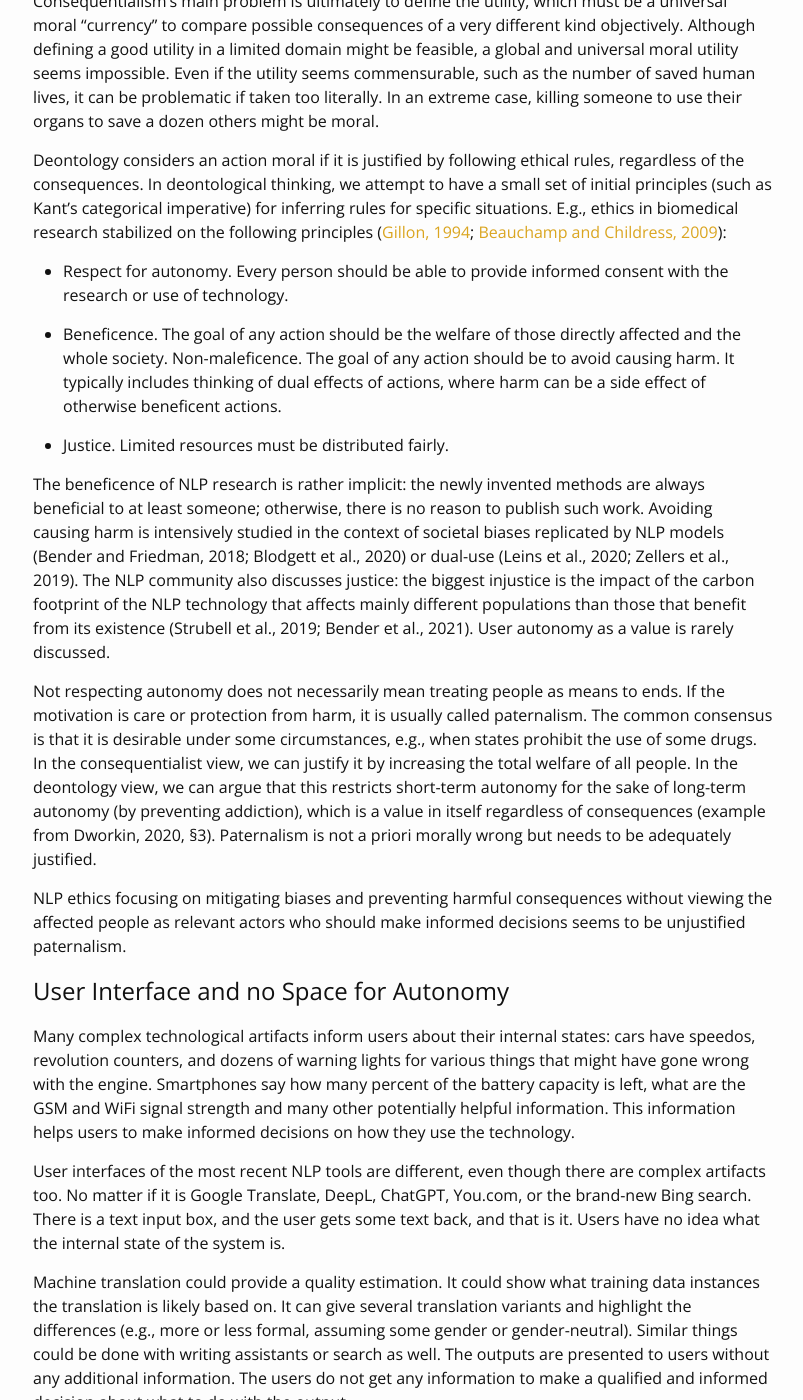
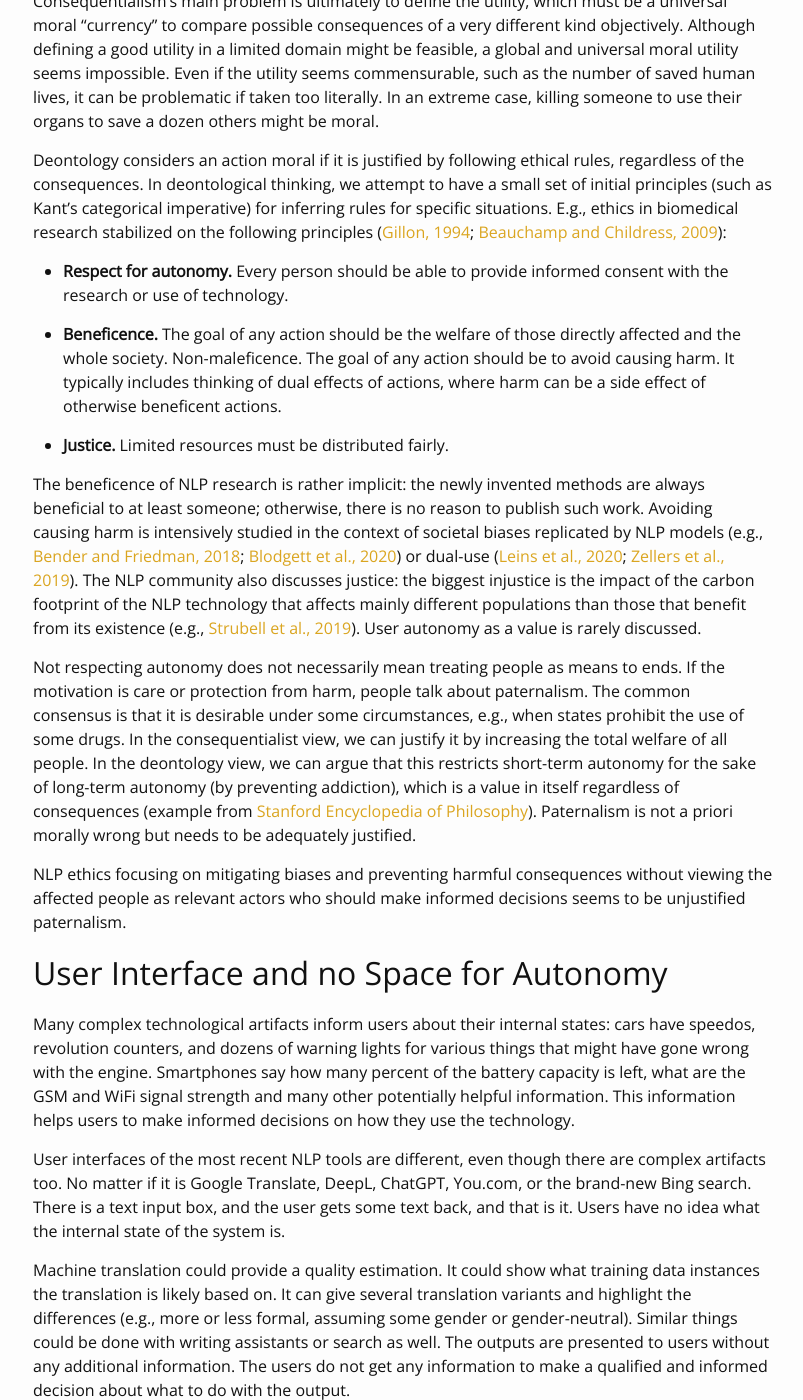
Before and after one commit to jlibovicky/jlibovicky.github.io, a Jekyll site: the page built from _posts/2023-03-12-On-NLP-and-User-Autonomy.md, in a window 1280 px wide and 1400 px high, scrolled down 1151 px. Shown: the whole window, without its empty margins (237-1040 px from the left). Built offline with Jekyll 4.4.1, drawn with Linux system fonts in a browser that asks for light colours; nearby versions of some CDN libraries; some web fonts are replaced; comment, search, counter and statistics services are not loaded; some of the changed text lies outside the part shown.

Commit message:
autonomy almost finished

```diff
--- a/_posts/2023-03-12-On-NLP-and-User-Autonomy.md
+++ b/_posts/2023-03-12-On-NLP-and-User-Autonomy.md
@@ -59,42 +59,48 @@ research stabilized on the following principles ([Gillon,
 1994](https://www.bmj.com/content/309/6948/184); [Beauchamp and Childress,
 2009](https://books.google.de/books?id=xg8iwAEACAAJ)):
 
-* Respect for autonomy. Every person should be able to provide informed consent
+* **Respect for autonomy.** Every person should be able to provide informed consent
   with the research or use of technology.
 
-* Beneficence. The goal of any action should be the welfare of those directly
+* **Beneficence.** The goal of any action should be the welfare of those directly
   affected and the whole society.  Non-maleficence. The goal of any action
   should be to avoid causing harm. It typically includes thinking of dual
   effects of actions, where harm can be a side effect of otherwise beneficent
   actions.
 
-* Justice. Limited resources must be distributed fairly.
+* **Justice.** Limited resources must be distributed fairly.
 
 The beneficence of NLP research is rather implicit: the newly invented methods
 are always beneficial to at least someone; otherwise, there is no reason to
 publish such work. Avoiding causing harm is intensively studied in the context
-of societal biases replicated by NLP models (Bender and Friedman, 2018;
-Blodgett et al., 2020) or dual-use (Leins et al., 2020; Zellers et al., 2019).
+of societal biases replicated by NLP models (e.g., [Bender and Friedman,
+2018](https://direct.mit.edu/tacl/article/doi/10.1162/tacl_a_00041/43452/Data-Statements-for-Natural-Language-Processing);
+[Blodgett et al., 2020](https://doi.org/10.18653/v1/2020.acl-main.485)) or
+dual-use ([Leins et al., 2020](https://aclanthology.org/2020.acl-main.261);
+[Zellers et al.,
+2019](https://proceedings.neurips.cc/paper/2019/hash/3e9f0fc9b2f89e043bc6233994dfcf76-Abstract.html)).
 The NLP community also discusses justice: the biggest injustice is the impact
 of the carbon footprint of the NLP technology that affects mainly different
-populations than those that benefit from its existence (Strubell et al., 2019;
-Bender et al., 2021). User autonomy as a value is rarely discussed.
+populations than those that benefit from its existence (e.g., [Strubell et al.,
+2019](https://doi.org/10.18653/v1/P19-1355)). User autonomy as a value is
+rarely discussed.
 
 Not respecting autonomy does not necessarily mean treating people as means to
-ends. If the motivation is care or protection from harm, it is usually called
+ends. If the motivation is care or protection from harm, people talk about
 paternalism. The common consensus is that it is desirable under some
 circumstances, e.g., when states prohibit the use of some drugs. In the
 consequentialist view, we can justify it by increasing the total welfare of all
 people. In the deontology view, we can argue that this restricts short-term
 autonomy for the sake of long-term autonomy (by preventing addiction), which is
-a value in itself regardless of consequences (example from Dworkin, 2020, §3).
+a value in itself regardless of consequences (example from [Stanford
+Encyclopedia of Philosophy](https://plato.stanford.edu/entries/paternalism)).
 Paternalism is not a priori morally wrong but needs to be adequately justified.
 
 NLP ethics focusing on mitigating biases and preventing harmful consequences
 without viewing the affected people as relevant actors who should make informed
 decisions seems to be unjustified paternalism.
 
-# User Interface and no Space for Autonomy
+## User Interface and no Space for Autonomy
 
 Many complex technological artifacts inform users about their internal states:
 cars have speedos, revolution counters, and dozens of warning lights for
```
Also changed, not shown: other parts of _posts/2023-03-12-On-NLP-and-User-Autonomy.md (+24 -19 lines).
